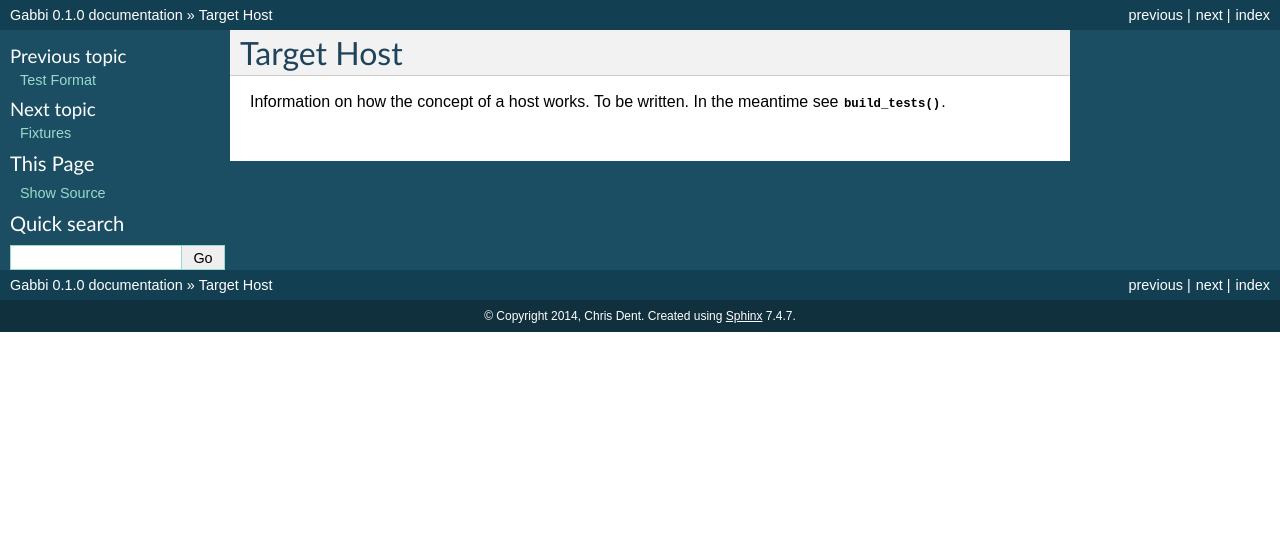
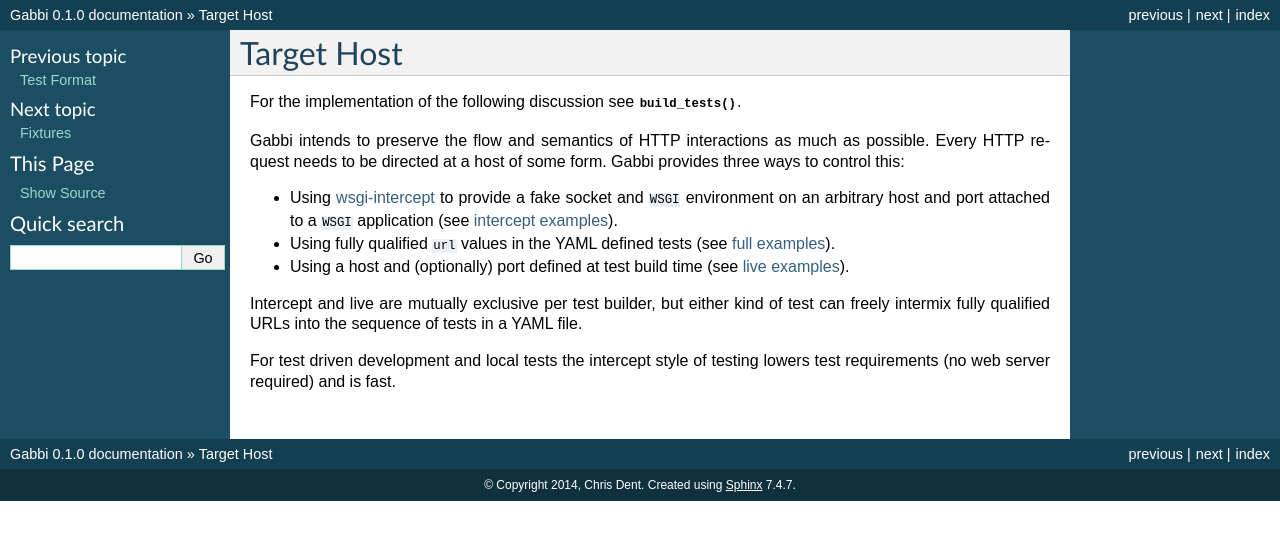
Before and after one commit to cdent/gabbi, a Sphinx documentation site: the page built from docs/source/host.rst, in a window 1280 px wide. Shown: the top 540 px of the page. Built offline with Sphinx 7.4.7, drawn with Linux system fonts in a browser that asks for light colours.

Commit message:
Update the target host information.

```diff
--- a/docs/source/host.rst
+++ b/docs/source/host.rst
@@ -1,5 +1,29 @@
 Target Host
 ===========
 
-Information on how the concept of a host works. To be written. In the
-meantime see :meth:`~gabbi.driver.build_tests`.
+For the implementation of the following discussion see
+:meth:`~gabbi.driver.build_tests`.
+
+Gabbi intends to preserve the flow and semantics of HTTP interactions
+as much as possible. Every HTTP request needs to be directed at a host
+of some form. Gabbi provides three ways to control this:
+
+* Using `wsgi-intercept`_ to provide a fake socket and ``WSGI``
+  environment on an arbitrary host and port attached to a ``WSGI``
+  application (see `intercept examples`_).
+* Using fully qualified ``url`` values in the YAML defined tests (see
+  `full examples`_).
+* Using a host and (optionally) port defined at test build time (see
+  `live examples`_).
+
+Intercept and live are mutually exclusive per test builder, but either
+kind of test can freely intermix fully qualified URLs into the
+sequence of tests in a YAML file.
+
+For test driven development and local tests the intercept style of
+testing lowers test requirements (no web server required) and is fast.
+
+.. _wsgi-intercept: https://pypi.python.org/pypi/wsgi_intercept
+.. _intercept examples: https://github.com/cdent/gabbi/blob/master/gabbi/test_intercept.py
+.. _full examples: https://github.com/cdent/gabbi/blob/master/gabbi/gabbits_intercept/google.yaml
+.. _live examples: https://github.com/cdent/gabbi/blob/master/gabbi/test_live.py
```
